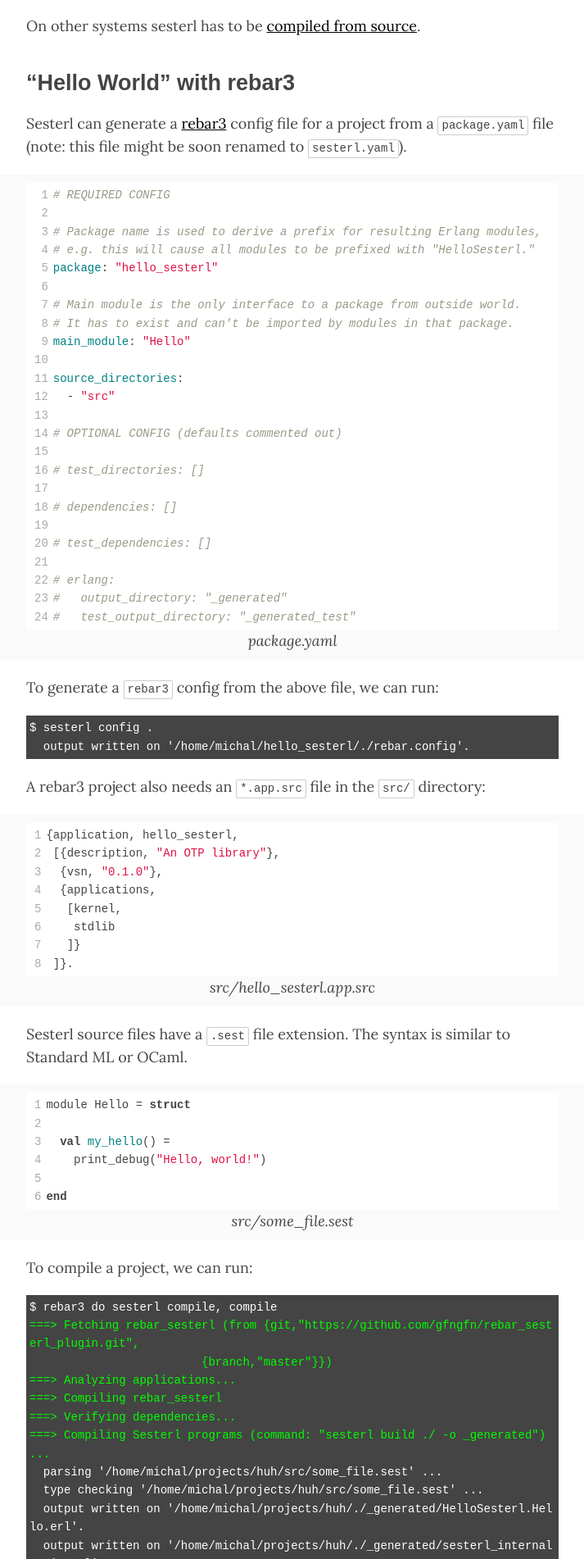
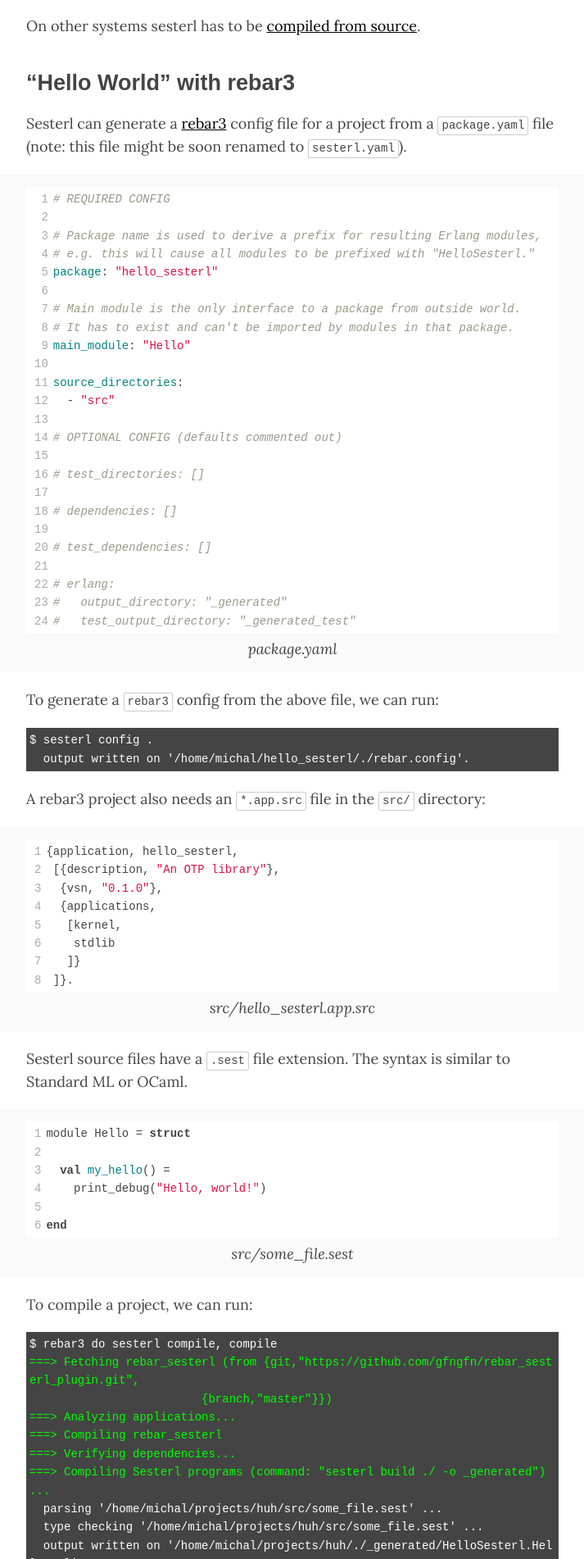
Before and after one commit to michallepicki/blog, a Jekyll site: the page built from _posts/2021-06-06-notes-on-using-sesterl.md, in a window 1280 px wide. Shown: the part 637-2539 px from the top of the page at 82% size, without its empty margins (283-996 px from the left). Built offline with Jekyll 4.4.1, drawn with Linux system fonts in a browser that asks for light colours.

Commit message:
move figcaption

````diff
--- a/_includes/code_block.html
+++ b/_includes/code_block.html
@@ -1,8 +1,12 @@
 {% assign code = include.code | default: "" %}
+{% assign figure = include.figure | default: false %}
+{% assign figcaption = include.figcaption | default: nil %}
 
-{% assign figure = include.figure | default: false %}
 {% if figure %}
   {% assign code = code | replace_first: "</figure>", "" %}
+  {% if figcaption %}
+    {% assign code = code | append: "<figcaption>" | append: figcaption | append: "</figcaption>" %}
+  {% endif %}
   {% assign code = code | append: "</figure>" %}
 {% else %}
   {% assign code = code | replace_first: '<figure class="highlight">', '<div class="highlight">' %}
--- a/_includes/styles.css
+++ b/_includes/styles.css
@@ -40,16 +40,6 @@ a:visited {
   text-decoration-color: #ccc;
 }
 
-figcaption {
-  text-align: center;
-  font-style: italic;
-}
-
-.dateandauthor {
-  font-size: 16px;
-  font-style: italic;
-}
-
 /* general spacing */
 
 html, body {
@@ -82,7 +72,7 @@ main ul > li {
   margin-left: 25px;
 }
 
-/* navigation */
+/* navigation and main elements */
 header > a > h1,
 header > nav {
   display: inline;
@@ -101,12 +91,14 @@ header > nav > a {
   margin-left: 10px;
 }
 
-#page_title {
+#pagetitle {
   margin-bottom: 4px;
 }
 
-.dateandauthor {
+#pagedate {
   margin-top: 4px;
+  font-size: 16px;
+  font-style: italic;
 }
 
 .anchor {
@@ -142,7 +134,8 @@ blockquote > * {
 figure {
   max-width: 100%;
   margin: 0px auto;
-  padding: 10px 10px;
+  padding-top: 15px;
+  padding-bottom: 15px;
   background-color: #fafafa;
 }
 
@@ -150,6 +143,12 @@ figure > * {
   max-width: var(--content-width);
   margin-right: auto;
   margin-left: auto;
+}
+
+figcaption {
+  text-align: center;
+  font-style: italic;
+  padding-top: 5px;
 }
 
 /* code quotes and code blocks */
--- a/_layouts/page.html
+++ b/_layouts/page.html
@@ -8,12 +8,12 @@ layout: default
     {% assign _edit_date = page.edit_date | date_to_string | replace: ' ', '&nbsp;' | prepend: ' (last edited on ' | append: ')' %}
     {% assign _page_date = _page_date | append: _edit_date %}
   {% endif %}
-  {% assign _page_date = _page_date | prepend: '<p class="dateandauthor">' | append: '</p>' %}
+  {% assign _page_date = _page_date | prepend: '<p id="pagedate">' | append: '</p>' %}
   {% assign content = content | prepend: _page_date %}
 {% endif %}
 
 {% if page.title %}
-  {% assign _page_title = '<h1 id="page_title">' | append: page.title | append: "</h1>" %}
+  {% assign _page_title = '<h1 id="pagetitle">' | append: page.title | append: "</h1>" %}
   {% assign content = content | prepend: _page_title %}
 {% endif %}
 
--- a/_posts/2021-06-06-notes-on-using-sesterl.md
+++ b/_posts/2021-06-06-notes-on-using-sesterl.md
@@ -51,7 +51,7 @@ source_directories:
 # erlang:
 #   output_directory: "_generated"
 #   test_output_directory: "_generated_test"
-{% endraw %}{% endhighlight %}<figcaption>package.yaml</figcaption>{% endcapture %}{% include code_block.html code=_code figure=true %}
+{% endraw %}{% endhighlight %}{% endcapture %}{% include code_block.html code=_code figure=true figcaption="package.yaml" %}
 
 To generate a `rebar3` config from the above file, we can run:
 ```
@@ -71,7 +71,7 @@ A rebar3 project also needs an `*.app.src` file in the `src/` directory:
     stdlib
    ]}
  ]}.
-{% endraw %}{% endhighlight %}<figcaption>src/hello_sesterl.app.src</figcaption>{% endcapture %}{% include code_block.html code=_code figure=true %}
+{% endraw %}{% endhighlight %}{% endcapture %}{% include code_block.html code=_code figure=true figcaption="src/hello_sesterl.app.src" %}
 
 
 Sesterl source files have a `.sest` file extension. The syntax is similar to Standard ML or OCaml.
@@ -83,7 +83,7 @@ module Hello = struct
     print_debug("Hello, world!")
 
 end
-{% endraw %}{% endhighlight %}<figcaption>src/some_file.sest</figcaption>{% endcapture %}{% include code_block.html code=_code figure=true %}
+{% endraw %}{% endhighlight %}{% endcapture %}{% include code_block.html code=_code figure=true figcaption="src/some_file.sest"%}
 
 To compile a project, we can run:
 
@@ -287,7 +287,7 @@ module Hello = struct
     print_string("Hello, world!")
 
 end
-{% endraw %}{% endhighlight %}<figcaption>without_rebar.sest</figcaption>{% endcapture %}{% include code_block.html code=_code figure=true %}
+{% endraw %}{% endhighlight %}{% endcapture %}{% include code_block.html code=_code figure=true figcaption="without_rebar.sest" %}
 
 When compiling the above example with `sesterl`, we get two Erlang source files as a result:
 
````
